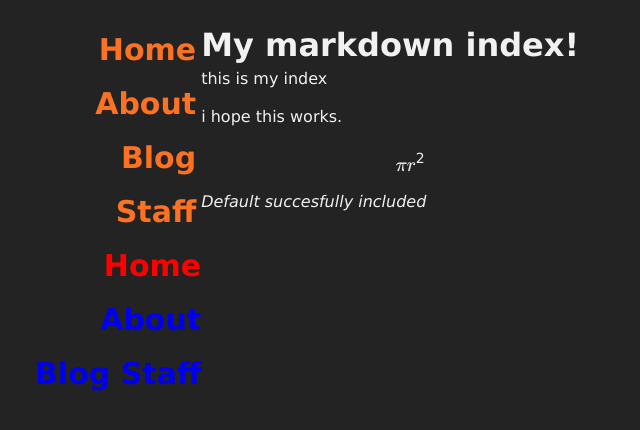
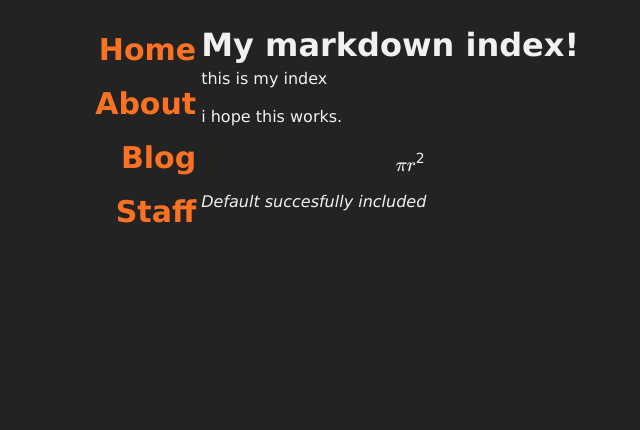
Before and after one commit to wweatherall/githubpages, a Jekyll site: the page built from index.md, in a window 1280 px wide. Shown: the top 430 px of the page, without its empty margins (0-640 px from the left). Built offline with Jekyll 4.4.1, drawn with Linux system fonts in a browser that asks for light colours; formulas are drawn with MathJax 3.

Commit message:
¯\(°_o)/¯

```diff
--- a/_includes/navigation.html
+++ b/_includes/navigation.html
@@ -7,9 +7,5 @@
                 }}</a></li>
         {% endfor %}
     </ul>
-    {% for item in site.data.navigation %}
-    <a href="{{ item.link }}" {% if page.url==item.link %}style="color: red;" {% endif %}>
-        {{ item.name }}
-    </a>
-    {% endfor %}
+
 </nav>
```
Also changed, not shown: 17 other files.
